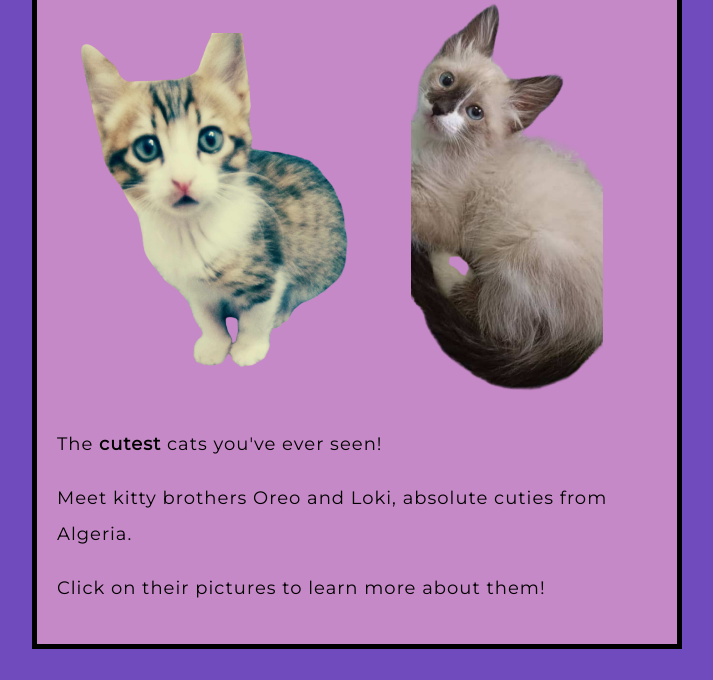
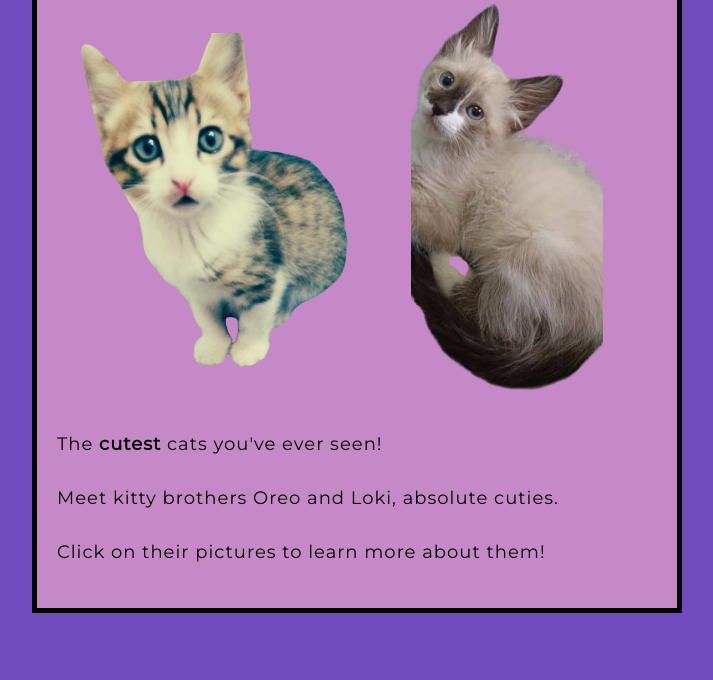
Before and after one commit to samshady/coolcats, a plain HTML site: page index.html in a window 1280 px wide. Shown: the part 120-800 px from the top of the page, without its empty margins (283-996 px from the left). Drawn offline with Linux system fonts and the light colour scheme.

Commit message:
Update index.html

```diff
--- a/index.html
+++ b/index.html
@@ -25,7 +25,7 @@
             </div>
           </div>
         <p>The <strong>cutest</strong> cats you've ever seen!</p>
-        <p>Meet kitty brothers Oreo and Loki, absolute cuties from Algeria.</p>
+        <p>Meet kitty brothers Oreo and Loki, absolute cuties.</p>
         <p>Click on their pictures to learn more about them!</p>
         <!-- <button>Change cat</button>
         <script src="scripts/main.js"></script> -->
```
